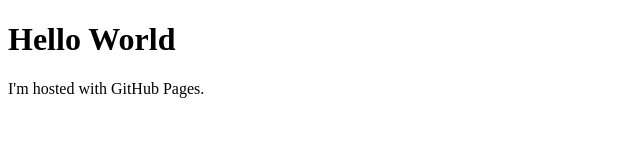
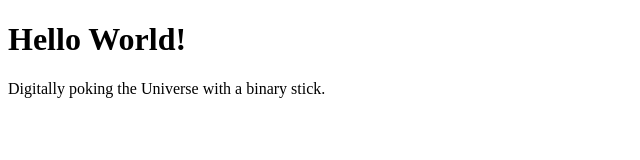
Before and after one commit to byotik/taybyotik.github.io, a plain HTML site: page index.html in a window 1280 px wide. Shown: the whole page, without its empty margins (0-640 px from the left). Drawn offline with Linux system fonts and the light colour scheme.

Commit message:
Update index.html

```diff
--- a/index.html
+++ b/index.html
@@ -1,7 +1,7 @@
 <!DOCTYPE html>
 <html>
 <body>
-<h1>Hello World</h1>
-<p>I'm hosted with GitHub Pages.</p>
+<h1>Hello World!</h1>
+<p>Digitally poking the Universe with a binary stick.</p>
 </body>
 </html>
```
